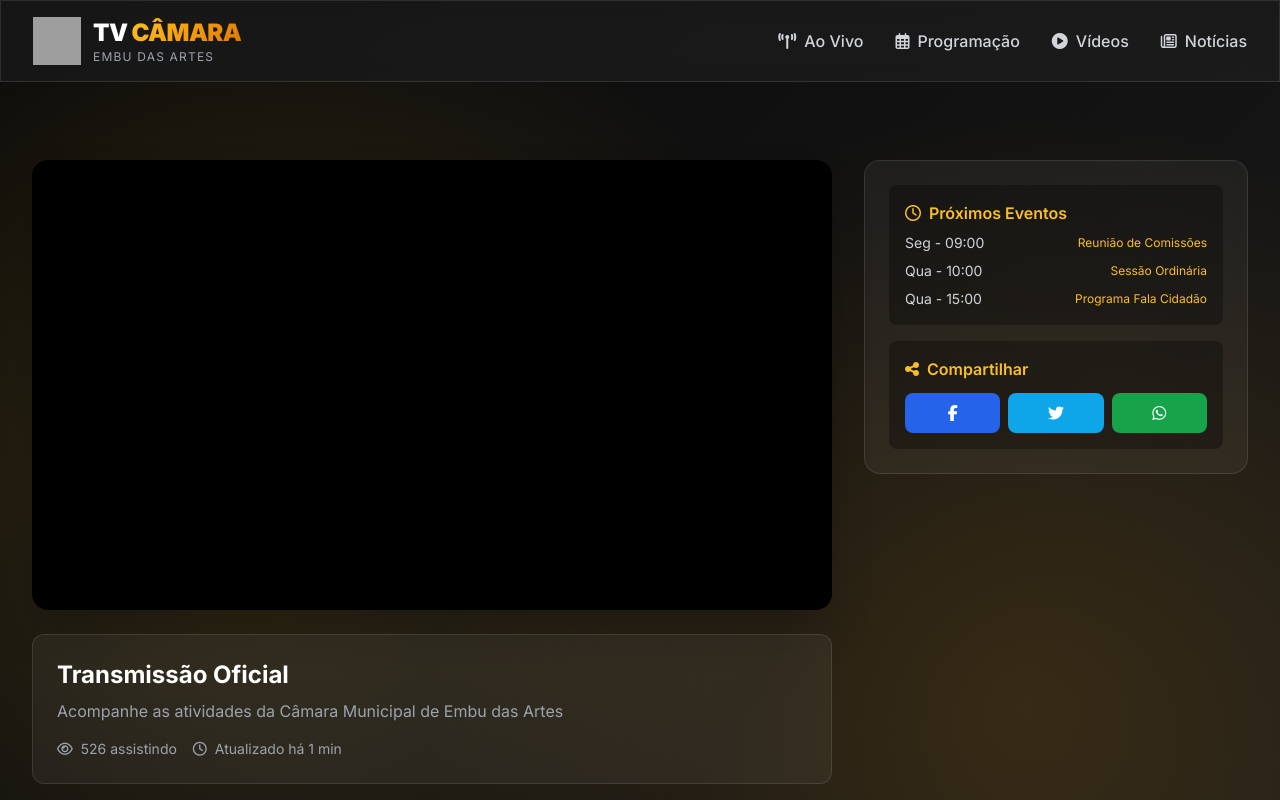
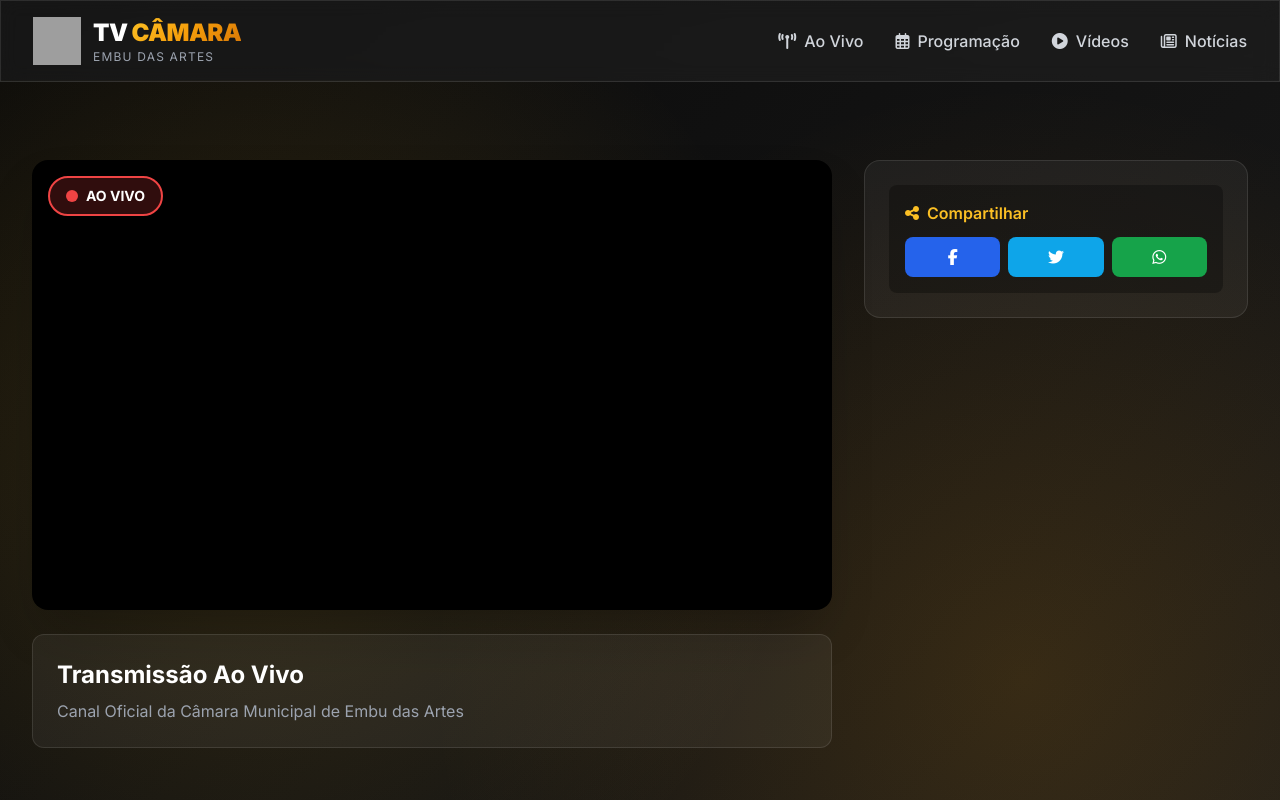
Before and after one commit to fabioricardop/tvcamera, a plain HTML site: page index.html in a window 1280 px wide. Shown: the top 800 px of the page. Drawn offline with nearby package versions, Linux system fonts and the light colour scheme; grey boxes are pictures that could not be loaded.

Commit message:
Update index.html

```diff
--- a/index.html
+++ b/index.html
@@ -168,7 +168,7 @@
                                 <div id="player"></div>
                             </div>
                             <!-- Live Badge -->
-                            <div id="live-badge" class="hidden absolute top-4 left-4">
+                            <div id="live-badge" class="absolute top-4 left-4">
                                 <div class="status-badge px-4 py-2 rounded-full flex items-center space-x-2">
                                     <span class="w-3 h-3 bg-red-500 rounded-full animate-pulse-live"></span>
                                     <span class="text-white font-bold text-sm">AO VIVO</span>
@@ -178,12 +178,8 @@
 
                         <!-- Player Info -->
                         <div class="mt-6 glass rounded-xl p-4 md:p-6">
-                            <h2 id="current-title" class="text-xl md:text-2xl font-bold text-white mb-2">Transmissão Oficial</h2>
-                            <p id="current-description" class="text-gray-400">Acompanhe as atividades da Câmara Municipal de Embu das Artes</p>
-                            <div class="mt-4 flex items-center space-x-4 text-sm text-gray-400">
-                                <span><i class="far fa-eye mr-2"></i><span id="viewers">0</span> assistindo</span>
-                                <span><i class="far fa-clock mr-2"></i>Atualizado há <span id="update-time">0</span> min</span>
-                            </div>
+                            <h2 id="current-title" class="text-xl md:text-2xl font-bold text-white mb-2">Transmissão Ao Vivo</h2>
+                            <p id="current-description" class="text-gray-400">Canal Oficial da Câmara Municipal de Embu das Artes</p>
                         </div>
                     </div>
 
@@ -191,13 +187,6 @@
                     <div class="animate-fadeInUp" style="animation-delay: 0.2s;">
                         <div class="glass rounded-2xl p-4 md:p-6 lg:sticky lg:top-24">
                             <div class="space-y-4">
-                                <div class="bg-black/30 rounded-lg p-4">
-                                    <h4 class="font-semibold text-amber-400 mb-2 flex items-center">
-                                        <i class="far fa-clock mr-2"></i>Próximos Eventos
-                                    </h4>
-                                    <div id="next-events" class="space-y-2 text-sm text-gray-300"></div>
-                                </div>
-
                                 <div class="bg-black/30 rounded-lg p-4">
                                     <h4 class="font-semibold text-amber-400 mb-3 flex items-center">
                                         <i class="fas fa-share-alt mr-2"></i>Compartilhar
@@ -482,19 +471,6 @@
             link.addEventListener('click', () => mobileMenu.classList.add('hidden'));
         });
 
-        // Global state variable
-        let isLiveNow = false;
-
-        // Schedule Data
-        const schedule = [
-            // UPDATED: Added a Sunday event to match the current time and show the 'live' state.
-            { day: 0, start: 10, end: 13, title: 'Sessão Solene Especial', type: 'Evento' },
-            { day: 1, start: 9, end: 12, title: 'Reunião de Comissões', type: 'Comissão' },
-            { day: 3, start: 10, end: 14, title: 'Sessão Ordinária', type: 'Plenário' },
-            { day: 3, start: 15, end: 16, title: 'Programa Fala Cidadão', type: 'Programa' },
-            { day: 5, start: 11, end: 12, title: 'Audiência Pública', type: 'Audiência' }
-        ];
-
         // Videos Data
         const videosData = {
             sessoes: [
@@ -516,81 +492,6 @@
                 { videoId: 'VIDEO_ID_EVENTO_2', title: 'Seminário de Educação', duration: '3h 10min', date: '01 Out 2025' }
             ]
         };
-
-        // Update Status
-        function updateStatus() {
-            const now = new Date();
-            const currentDay = now.getDay();
-            const currentHour = now.getHours() + now.getMinutes() / 60;
-            let currentProgram = null;
-
-            for (const prog of schedule) {
-                if (prog.day === currentDay && currentHour >= prog.start && currentHour < prog.end) {
-                    currentProgram = prog;
-                    break;
-                }
-            }
-
-            isLiveNow = !!currentProgram; // Update the global state
-
-            const liveBadge = document.getElementById('live-badge');
-            const currentTitle = document.getElementById('current-title');
-            const currentDescription = document.getElementById('current-description');
-
-            const currentlyLive = !!currentProgram;
-
-            if (currentlyLive) {
-                liveBadge.classList.remove('hidden');
-                currentTitle.textContent = currentProgram.title;
-                currentDescription.textContent = `Transmissão ao vivo - ${currentProgram.type}`;
-
-                if (player && player.loadVideoById && player.getVideoData().video_id !== CONFIG.liveVideoId) {
-                    player.loadVideoById(CONFIG.liveVideoId);
-                }
-            } else {
-                liveBadge.classList.add('hidden');
-                currentTitle.textContent = "Transmissão Oficial";
-                currentDescription.textContent = "Acompanhe as atividades da Câmara Municipal de Embu das Artes";
-
-                if (player && player.loadVideoById && player.getVideoData().video_id !== CONFIG.offlineVideoId) {
-                    player.loadVideoById(CONFIG.offlineVideoId);
-                }
-            }
-
-            // Next Events
-            const nextEventsContainer = document.getElementById('next-events');
-            const upcomingEvents = schedule.filter(event => {
-                // Filter for events today but later, or on future days this week
-                const eventDate = new Date(now);
-                const dayDiff = (event.day + 7 - now.getDay()) % 7;
-                if (dayDiff === 0 && event.start > currentHour) {
-                    return true;
-                }
-                if (dayDiff > 0) {
-                    return true;
-                }
-                return false;
-            }).sort((a,b) => {
-                 const dayDiffA = (a.day + 7 - now.getDay()) % 7;
-                 const dayDiffB = (b.day + 7 - now.getDay()) % 7;
-                 if(dayDiffA !== dayDiffB) return dayDiffA - dayDiffB;
-                 return a.start - b.start;
-            });
-
-            nextEventsContainer.innerHTML = upcomingEvents.slice(0, 3).map(event => {
-                const days = ['Dom', 'Seg', 'Ter', 'Qua', 'Qui', 'Sex', 'Sáb'];
-                return `
-                    <div class="flex justify-between items-center">
-                        <span>${days[event.day]} - ${String(event.start).padStart(2, '0')}:00</span>
-                        <span class="text-xs text-amber-400 text-right">${event.title}</span>
-                    </div>
-                `;
-            }).join('');
-
-            // Update viewers and time
-            document.getElementById('viewers').textContent = Math.floor(Math.random() * 500 + 100);
-            document.getElementById('update-time').textContent = Math.floor(Math.random() * 5);
-        }
 
         // Video Tabs
         const tabBtns = document.querySelectorAll('.tab-btn');
@@ -634,25 +535,20 @@
         // Configuration object for video IDs
         const CONFIG = {
             liveVideoId: 'wzu_3Tkn-kI', // ID for the live stream
-            offlineVideoId: 'N5LFPpz8nrQ', // Default video when not live
         };
 
         function onYouTubeIframeAPIReady() {
-            // Determines the initial video based on the live status.
-            // updateStatus() should have been run at least once before this.
-            const initialVideoId = isLiveNow ? CONFIG.liveVideoId : CONFIG.offlineVideoId;
-
             player = new YT.Player('player', {
                 height: '100%',
                 width: '100%',
-                videoId: initialVideoId,
+                videoId: CONFIG.liveVideoId,
                 playerVars: {
                     autoplay: 1,
                     controls: 1,
                     rel: 0,
                     modestbranding: 1,
                     loop: 1,
-                    playlist: initialVideoId // Ensures loop with the correct video
+                    playlist: CONFIG.liveVideoId // Ensures loop with the correct video
                 },
                 events: {
                     onReady: (e) => e.target.playVideo()
@@ -662,8 +558,6 @@
 
         // Initialize
         document.addEventListener('DOMContentLoaded', () => {
-            updateStatus(); // Run once on load to set isLiveNow
-            setInterval(updateStatus, 60000);
             renderVideos('sessoes');
 
             // Event listener for clicks on video cards
```
